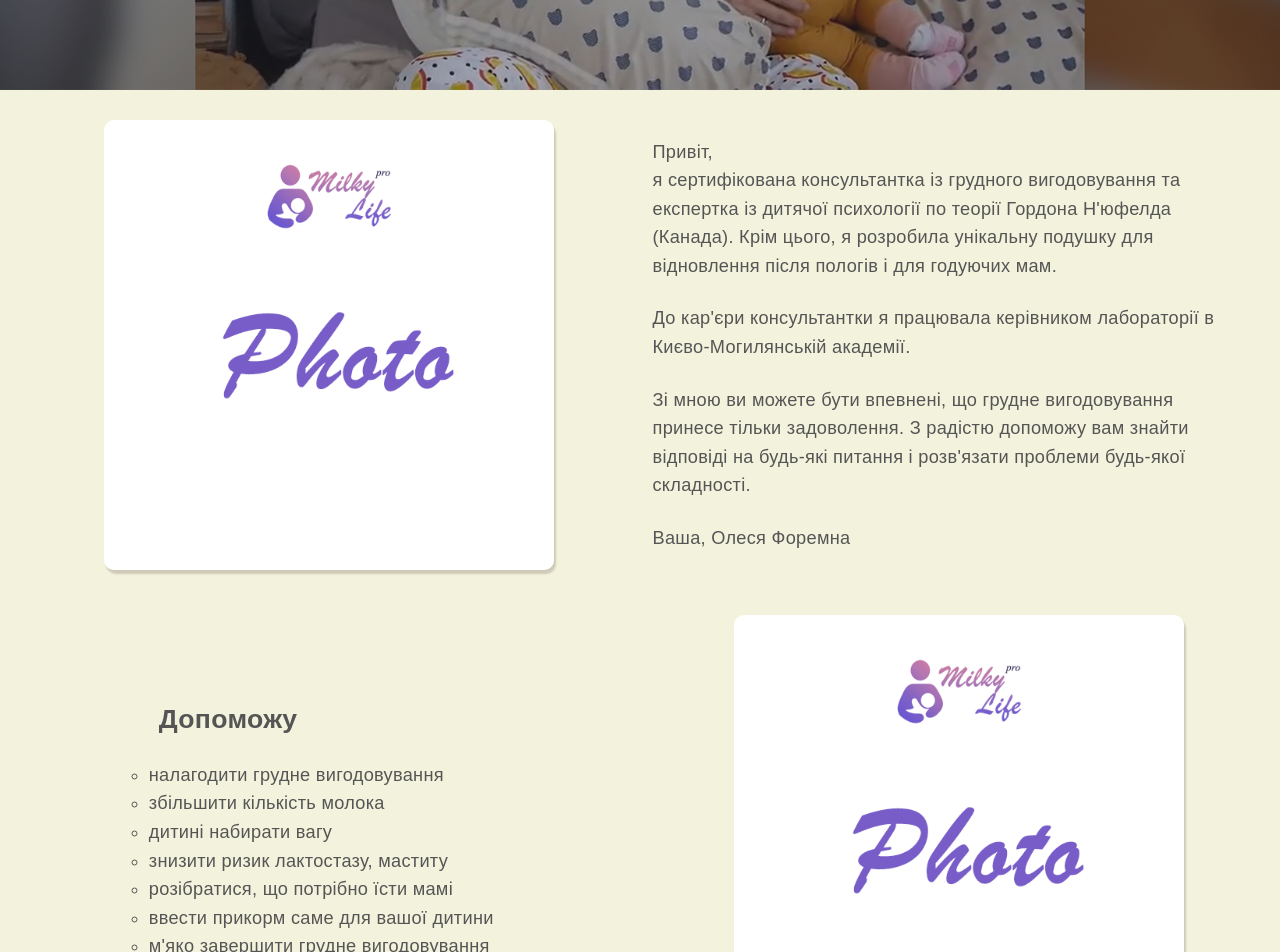
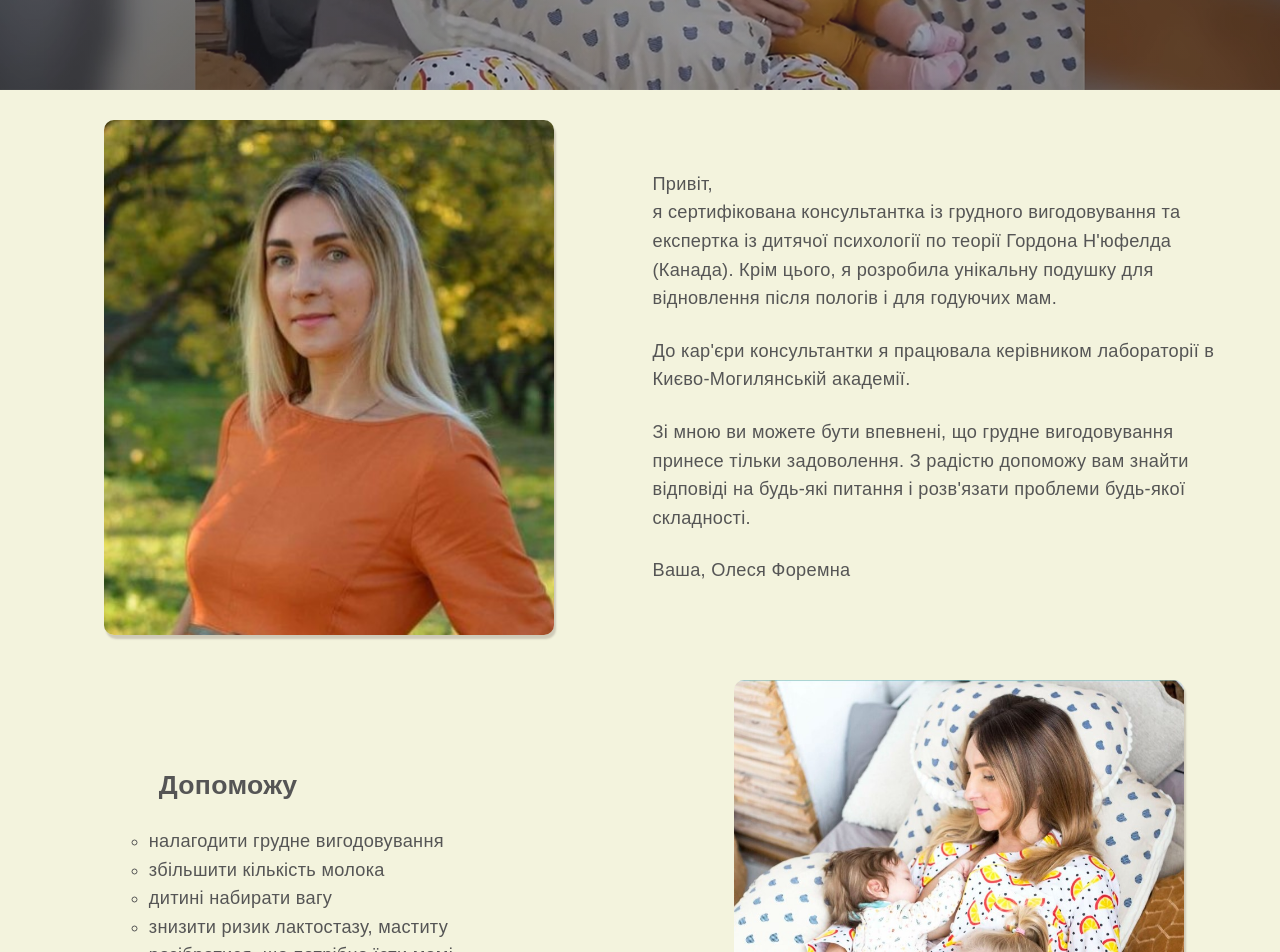
Before and after one commit to AnnaSobchenko/milkylifepro, a React (Create React App) app: page / in a window 1280 px wide. Shown: the part 480-1432 px from the top of the page. Built offline with nearby package versions, Linux system fonts and the light colour scheme; no server answers.

Commit message:
photo update

```diff
--- a/src/components/About/About.jsx
+++ b/src/components/About/About.jsx
@@ -1,6 +1,6 @@
 import s from "./About.module.scss";
 
-const Photo = require("../../images/photo.png");
+const Photo = require("../../images/foto1.jpg");
 
 const About = () => {
     return (
--- a/src/components/Helpful/Helpful.jsx
+++ b/src/components/Helpful/Helpful.jsx
@@ -1,6 +1,6 @@
 import s from "./Helpful.module.scss";
 
-const Photo = require("../../images/photo.png");
+const Photo = require("../../images/foto2.jpg");
 
 const Helpful = () => {
   return (
```
Also changed, not shown: src/images/foto1.jpg (added), src/images/foto2.jpg (added).
